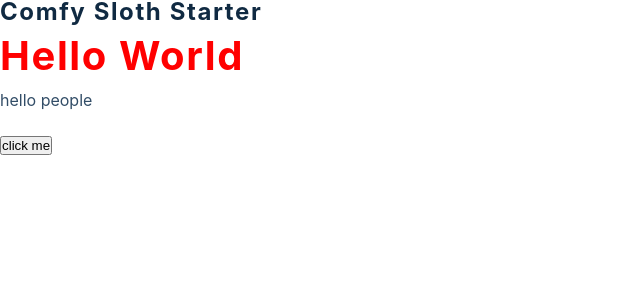
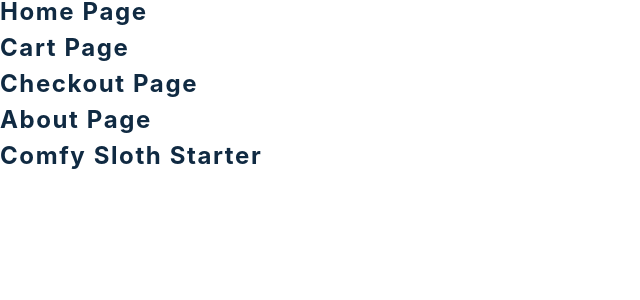
Before and after one commit to pooya2293/E-Commerce, a React (Create React App) app: page / in a window 1280 px wide. Shown: the top 300 px of the page, without its empty margins (0-640 px from the left). Built offline with nearby package versions, Linux system fonts and the light colour scheme; the HTML template or start-up script is replaced by a standard one.

Commit message:
learning short multiple import

```diff
--- a/src/App.js
+++ b/src/App.js
@@ -1,12 +1,16 @@
 import React from 'react'
 import { BrowserRouter as Router, Switch, Route } from 'react-router-dom'
 import { Navbar, Sidebar, Footer } from './components'
-import Testing from './Testing'
+import {Home,Cart,Checkout,About} from './pages'
+
 function App() {
   return(
   	<div>
+  	  <Home />
+  	  <Cart />
+  	  <Checkout />
+  	  <About />
       <h4>comfy sloth starter</h4>
-      <Testing />
   	</div>
   )
 }
--- a/src/pages/index.js
+++ b/src/pages/index.js
@@ -0,0 +1,19 @@
+import Home from './HomePage'
+import About from './AboutPage'
+import Cart from './CartPage'
+import Checkout from './CheckoutPage'
+import Error from './ErrorPage'
+import Products from './ProductsPage'
+import SingleProduct from './SingleProductPage'
+import PrivateRoute from './PrivateRoute'
+
+export {
+	Home,
+	About,
+	Cart,
+	Checkout,
+	Error,
+	Products,
+	SingleProduct,
+	PrivateRoute
+}
```
